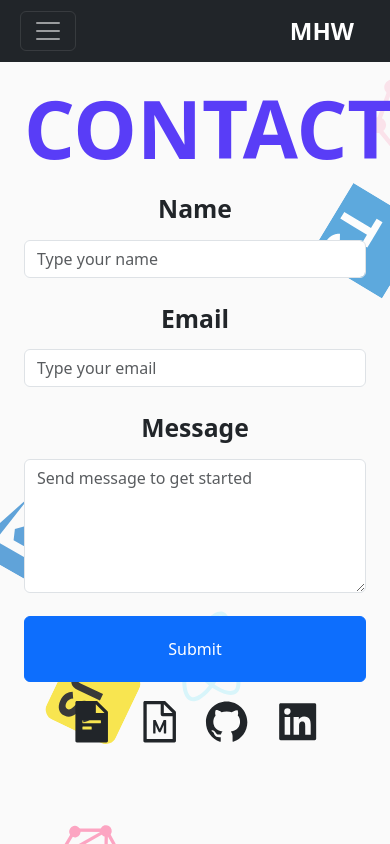
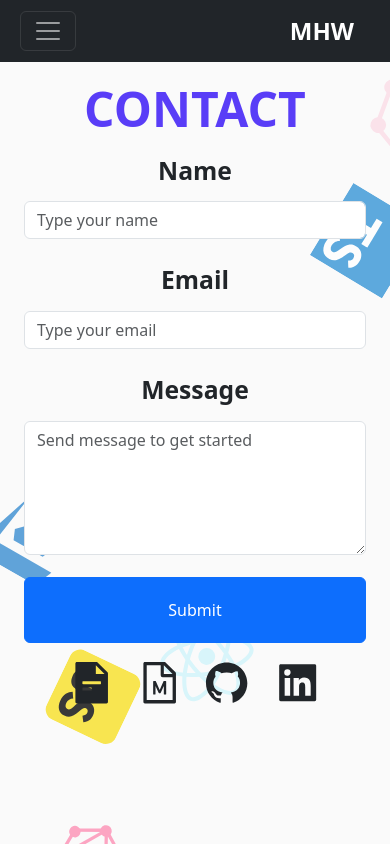
Before and after one commit to HyunwooMoon-developer/ts-portfolio, a React (Vite) app: page /contact in a window 390 px wide. Built offline with nearby package versions, Linux system fonts and the light colour scheme.

Commit message:
Update some css

```diff
--- a/src/style.css
+++ b/src/style.css
@@ -22,6 +22,15 @@
 .highlight {
   font-weight: bolder;
   color: #593df7;
+}
+
+@media (max-width: 767px) {
+  .title {
+    font-size: 3em;
+    font-weight: bolder;
+    color: #593df7;
+    text-align: center;
+  }
 }
 
 /* Nav */
```
